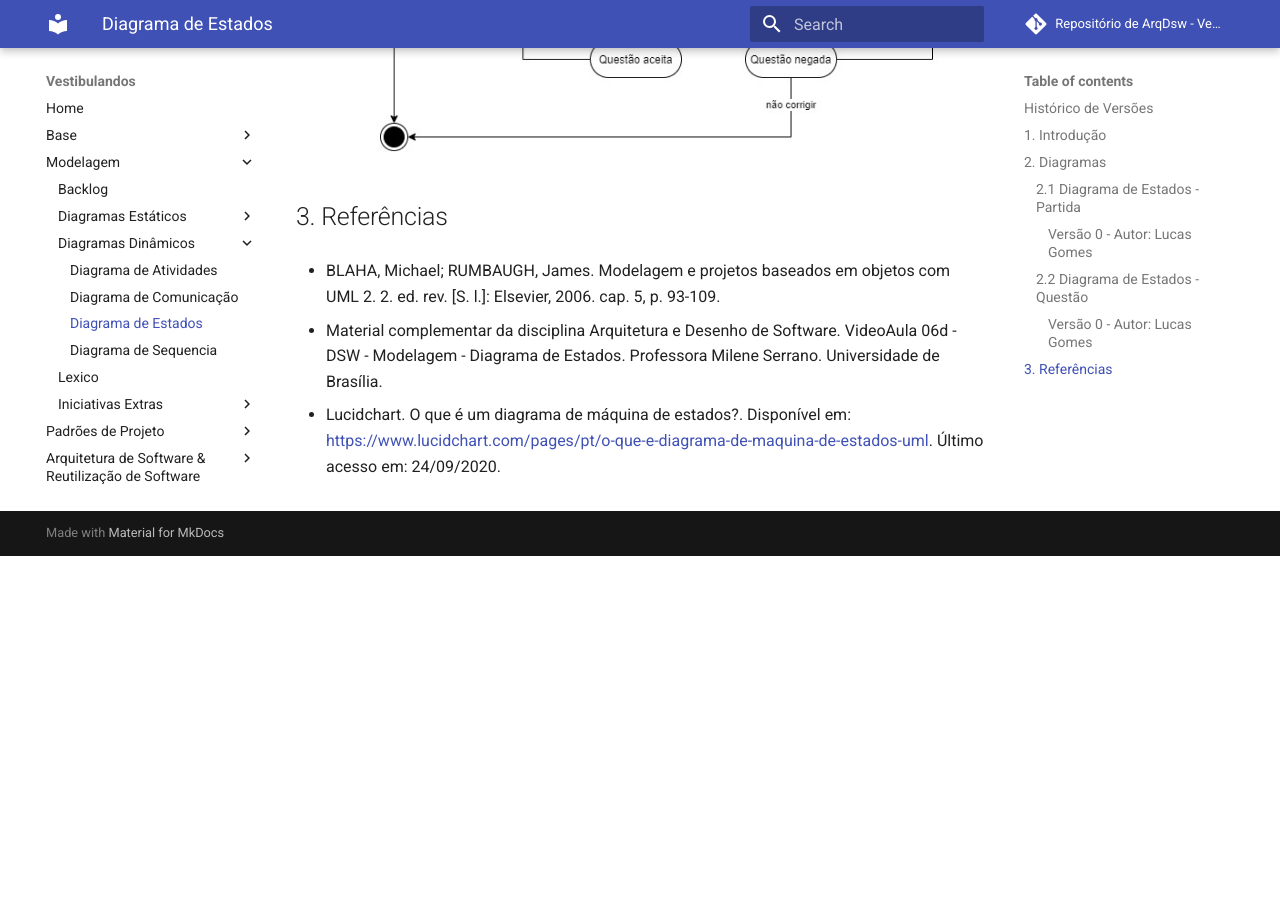
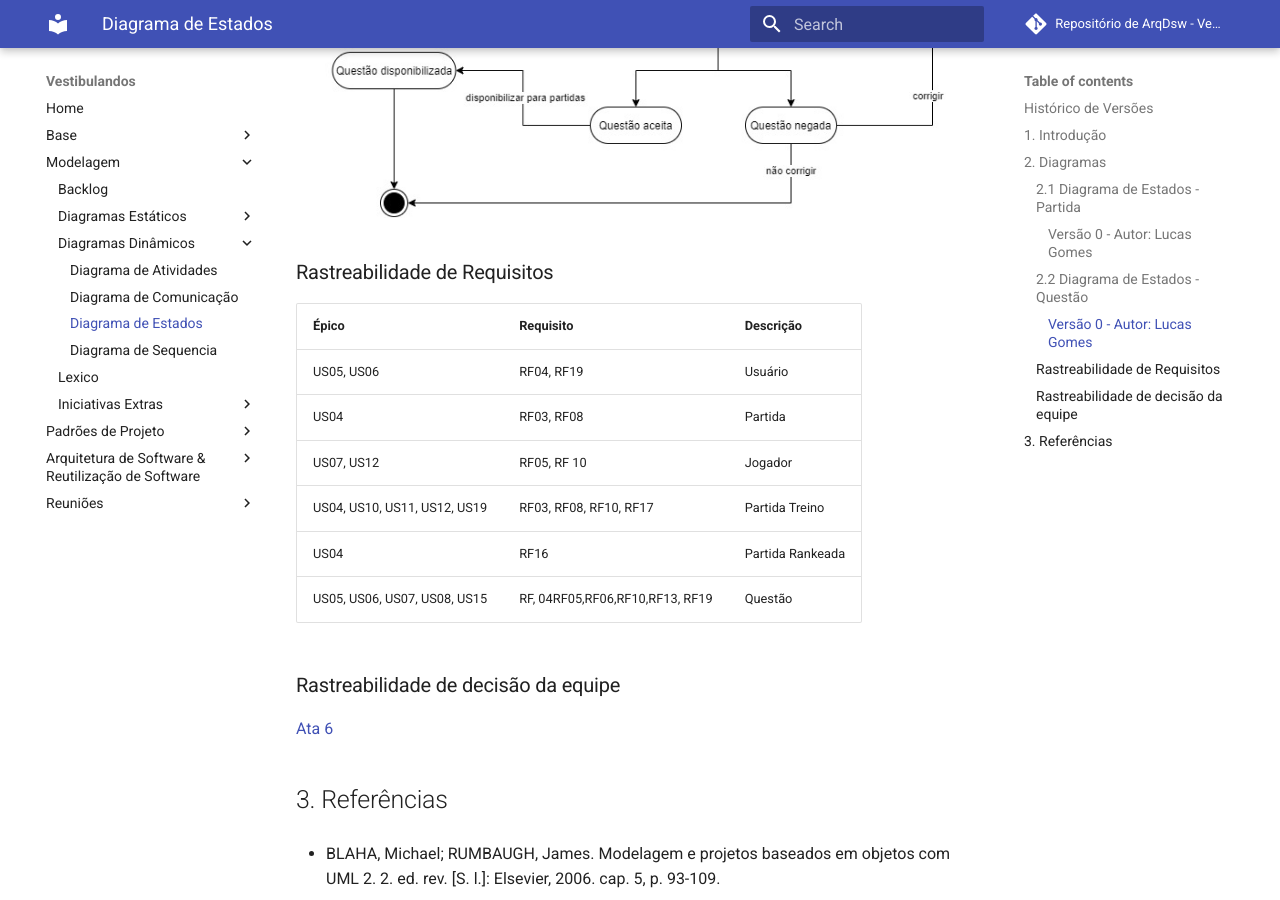
Before and after one commit to UnBArqDsw/2020.1_G4_Vestibulandos, an MkDocs documentation site: the page built from docs/modelagem/diagramas_dinamicos/diagrama_de_estados.md, in a window 1280 px wide and 900 px high, scrolled down 1447 px. Built offline with MkDocs 1.6.1 and Material for MkDocs 9.7.7, drawn with Linux system fonts in a browser that asks for light colours; comment, search, counter and statistics services are not loaded; before the commit the page ends 2003 px from its top, so only the background shows below that; some of the changed text lies outside the part shown.

Commit message:
Adicionando rastreabilidade de requisitos e decisao em diagrama de estados

```diff
--- a/docs/modelagem/diagramas_dinamicos/diagrama_de_estados.md
+++ b/docs/modelagem/diagramas_dinamicos/diagrama_de_estados.md
@@ -6,6 +6,7 @@
 |:--------:|:------:|:-----------------------------:|:----------------------------------:|
 | 24/09/2020 | 0.1 | Criado o documento | Lucas Gomes |
 | 24/09/2020 | 0.2 | Adicionou os diagramas | Lucas Gomes |
+| 19/11/2020 | 0.3 | Inserindo rastreabilidade de requisitos e decisão da equipe | Ricardo Canela e Joao Pedro |
 
 ## 1. Introdução
 O Diagrama de Estados é um tipo de diagrama comportamental que mostra transições entre diversos estados e facilita a visualização dos possíveis estados que um objeto pode atingir. Cada diagrama de estados começa de um estado inicial, passa por vários estados possíveis e termina em um estado final, onde cada estado é atingível por um determinado evento.
@@ -22,6 +23,21 @@
 #### Versão 0 - Autor: [Lucas Gomes](https://github.com/lucasgomesgs0)
 ![DiagramaEstadosQuestao](../../img/diagramas/diagrama_de_estados_questao.jpg)
 
+### Rastreabilidade de Requisitos
+
+|Épico|Requisito| Descrição |
+|-------|-----|------|
+| US05, US06 | RF04, RF19 | Usuário|
+| US04| RF03, RF08 | Partida|
+| US07, US12|RF05,  RF 10| Jogador|
+| US04, US10, US11, US12, US19 | RF03, RF08, RF10, RF17 | Partida Treino|
+| US04| RF16| Partida Rankeada|
+| US05, US06, US07, US08, US15 | RF, 04RF05,RF06,RF10,RF13, RF19| Questão|
+
+
+### Rastreabilidade de decisão da equipe
+
+[Ata 6](../reunioes/ata_6.md)
 
 ## 3. Referências
 - BLAHA, Michael; RUMBAUGH, James. Modelagem e projetos baseados em objetos com UML 2. 2. ed. rev. [S. l.]: Elsevier, 2006. cap. 5, p. 93-109.
```
